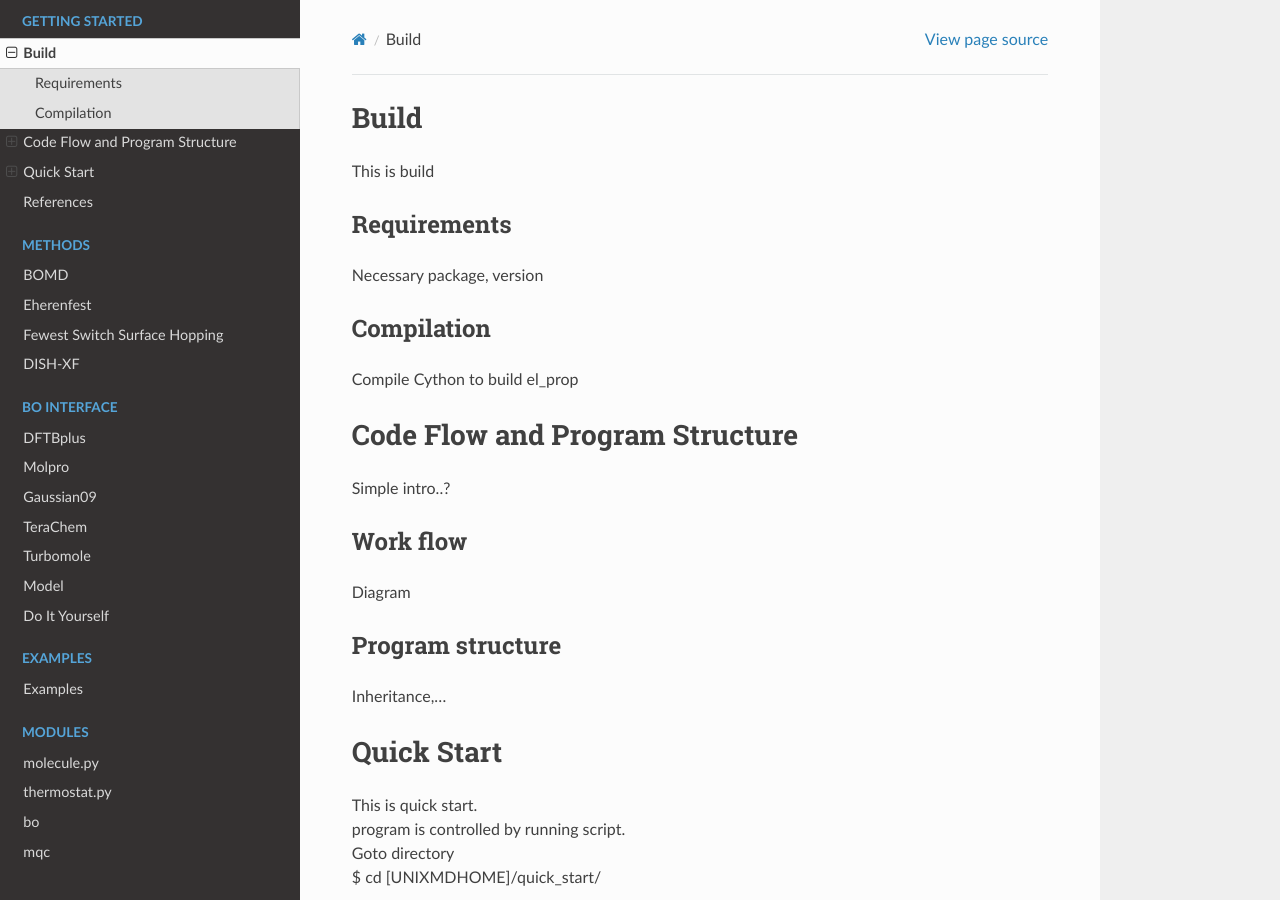
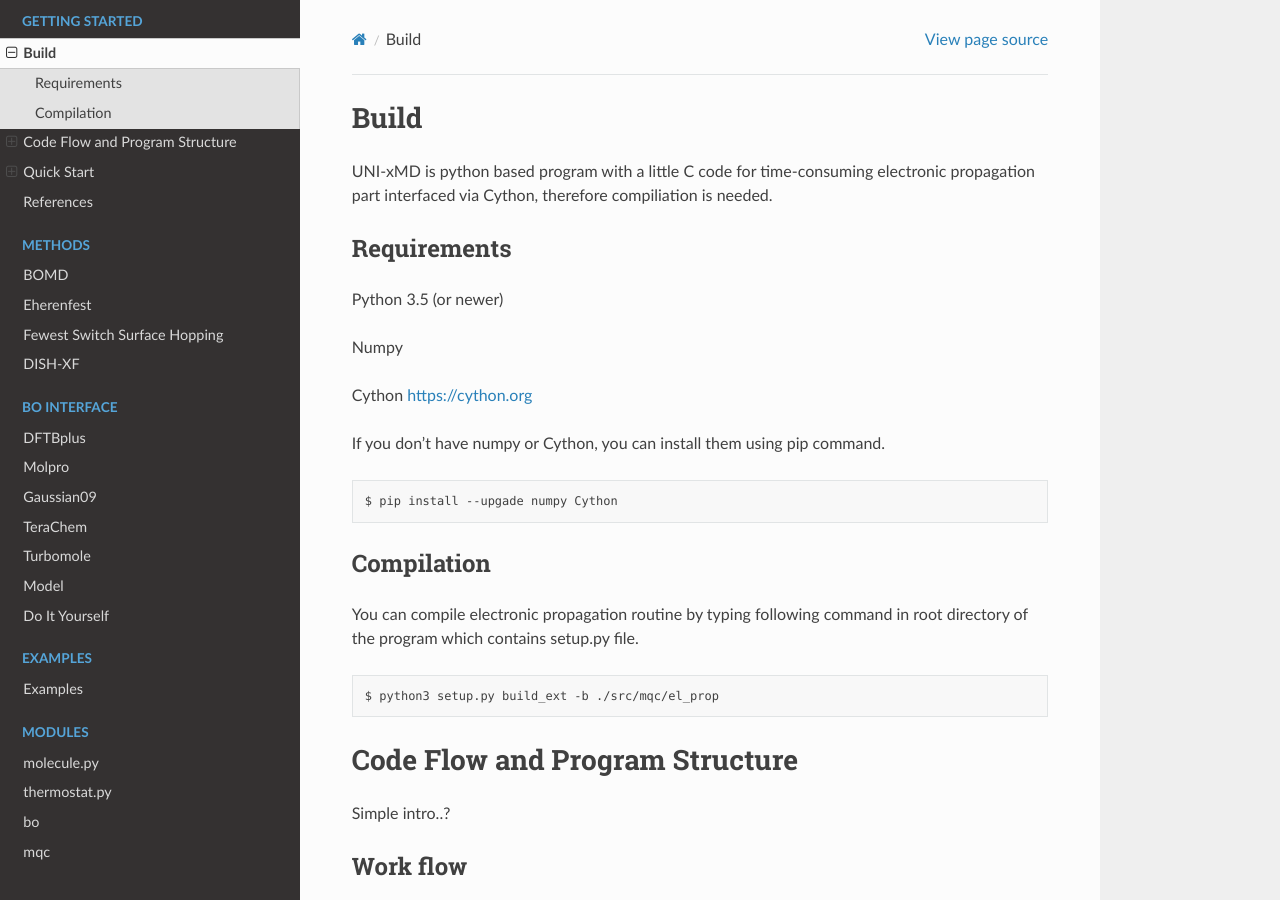
Before and after one commit to skmin-lab/unixmd, a Sphinx documentation site: the page built from docs/source/getting_started/getstarted.rst, in a window 1280 px wide and 900 px high. Built offline with Sphinx 7.4.7 and the Read the Docs theme 2.0.0, drawn with Linux system fonts in a browser that asks for light colours.

```diff
--- a/docs/source/getting_started/getstarted.rst
+++ b/docs/source/getting_started/getstarted.rst
@@ -1,15 +1,34 @@
 ==========================
 Build
 ==========================
-This is build
+
+UNI-xMD is python based program with a little C code for time-consuming electronic propagation part interfaced via Cython,
+therefore compiliation is needed.
+
 
 Requirements
 ^^^^^^^^^^^^^^^^^^^^^^^^^^
-Necessary package, version
+Python 3.5 (or newer)
+
+Numpy
+
+Cython https://cython.org
+
+
+If you don't have numpy or Cython, you can install them using pip command.
+
+.. code-block:: bash
+
+   $ pip install --upgade numpy Cython
 
 Compilation
 ^^^^^^^^^^^^^^^^^^^^^^^^^^
-Compile Cython to build el_prop
+
+You can compile electronic propagation routine by typing following command in root directory of the program which contains setup.py file.
+
+.. code-block:: bash
+
+   $ python3 setup.py build_ext -b ./src/mqc/el_prop
 
 ================================
 Code Flow and Program Structure
```
Also changed, not shown: docs/source/bo/main.rst (+10 -2 lines), docs/source/methods/main.rst (+4 -12 lines), docs/source/modules/main.rst (+21 -0 lines), 3 other files.
